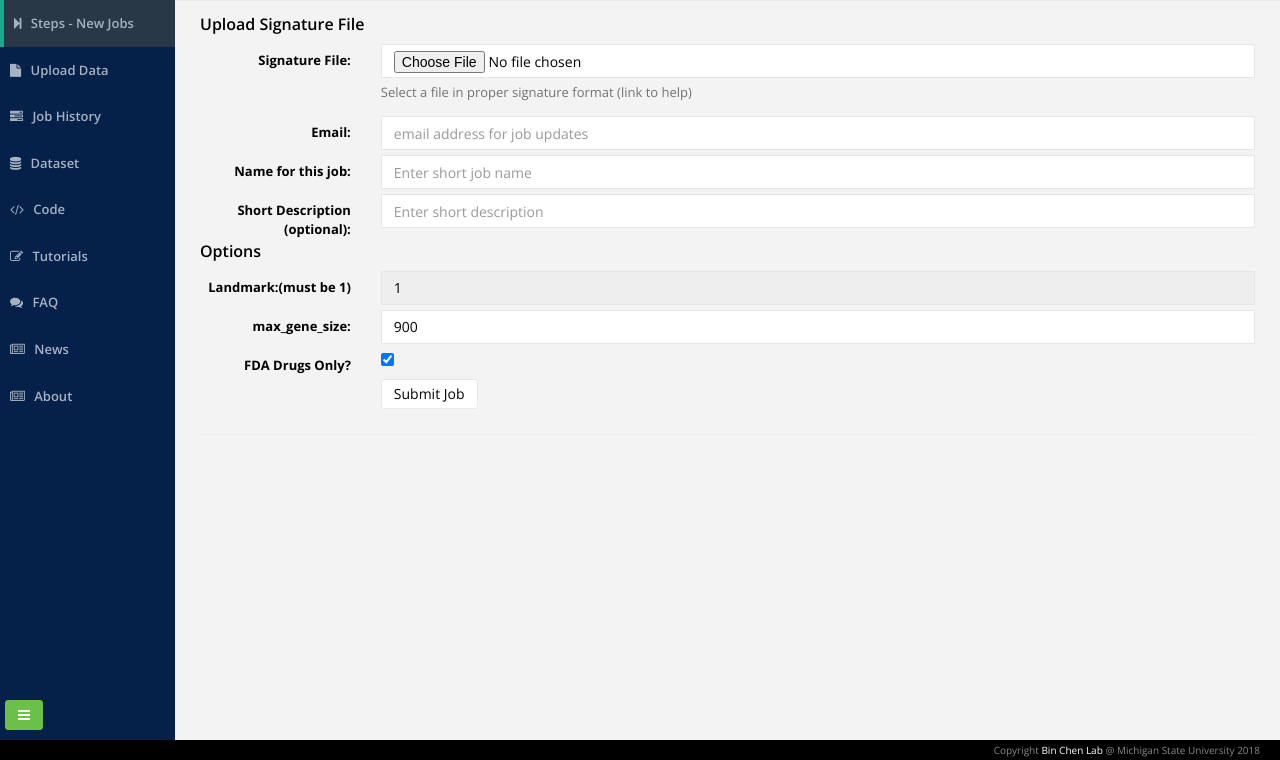
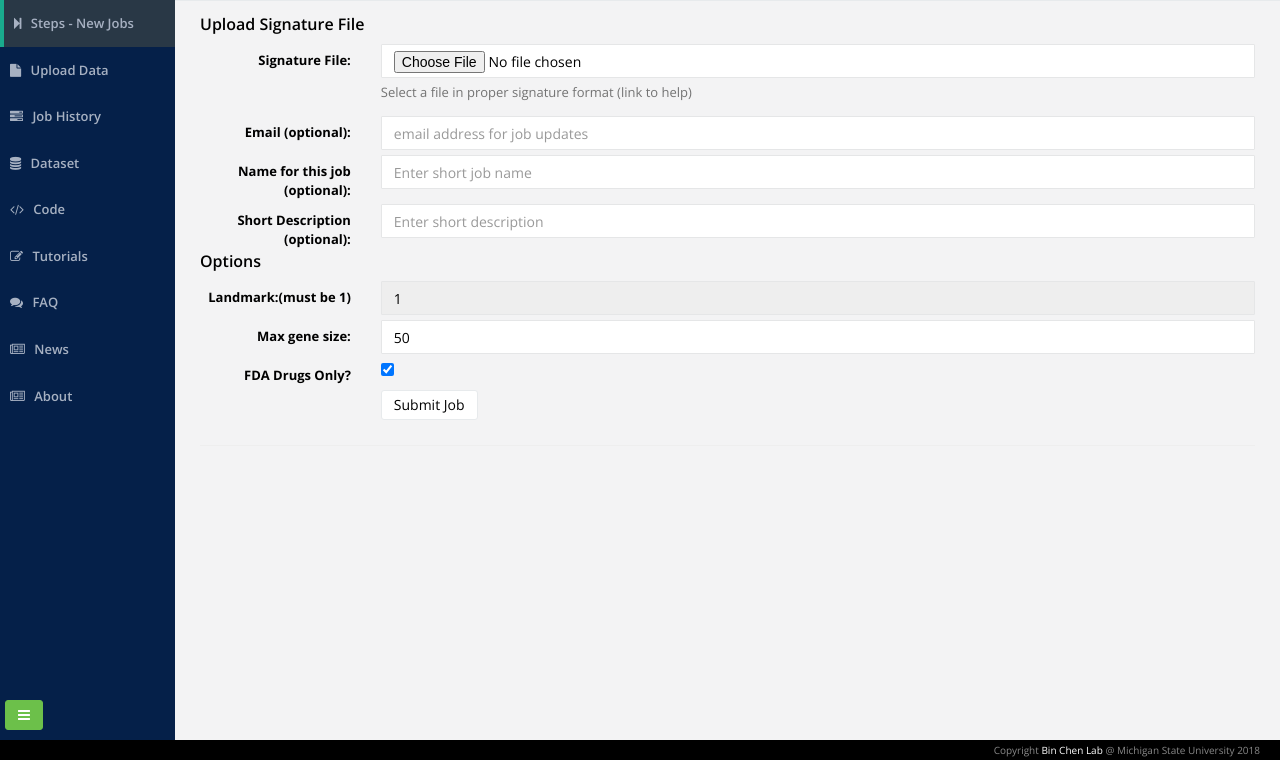
Before and after one commit to Bin-Chen-Lab/octad_web_portal, a Python web app: template templates/dashboard/signature_upload_form.html in a window 1280 px wide. Shown: the part 40-800 px from the top of the page. Run offline with Jinja, Linux system fonts and the light colour scheme; the template is opened without the code that fills it, so the values that code supplies are empty; some libraries are stand-ins or nearby versions.

Commit message:
signature form tweaks, dashboard loader

```diff
--- a/templates/dashboard/signature_upload_form.html
+++ b/templates/dashboard/signature_upload_form.html
@@ -43,13 +43,13 @@
 
                                 </div>
                                 <div class="form-group">
-                                    <label class="control-label col-sm-2" for="job_email_input">Email:</label>
+                                    <label class="control-label col-sm-2" for="job_email_input">Email (optional):</label>
                                     <div class="col-sm-10">
                                         <input type="email" class="form-control" name="job_email" id="job_email_input"  placeholder="email address for job updates">
                                     </div>
                                 </div>
                                 <div class="form-group">
-                                    <label class="control-label col-sm-2" for="job_name">Name for this job:</label>
+                                    <label class="control-label col-sm-2" for="job_name">Name for this job (optional):</label>
                                     <div class="col-sm-10">
                                         <input type="text" class="form-control" name="job_name" id="job_name_input"  placeholder="Enter short job name" />
                                     </div>
@@ -68,9 +68,9 @@
                                     </div>
                                 </div>
                                 <div class="form-group">
-                                    <label class="control-label col-sm-2" for="max_gene_size">max_gene_size:</label>
+                                    <label class="control-label col-sm-2" for="max_gene_size">Max gene size:</label>
                                     <div class="col-sm-10">
-                                        <input type="text" class="form-control" name="max_gene_size" id="max_gene_size_input"  value="900">
+                                        <input type="text" class="form-control" name="max_gene_size" id="max_gene_size_input"  value="50">
                                     </div>
                                 </div>
                                 <div class="form-group">
```
Also changed, not shown: templates/dashboard/dashboard.html (+25 -4 lines).
